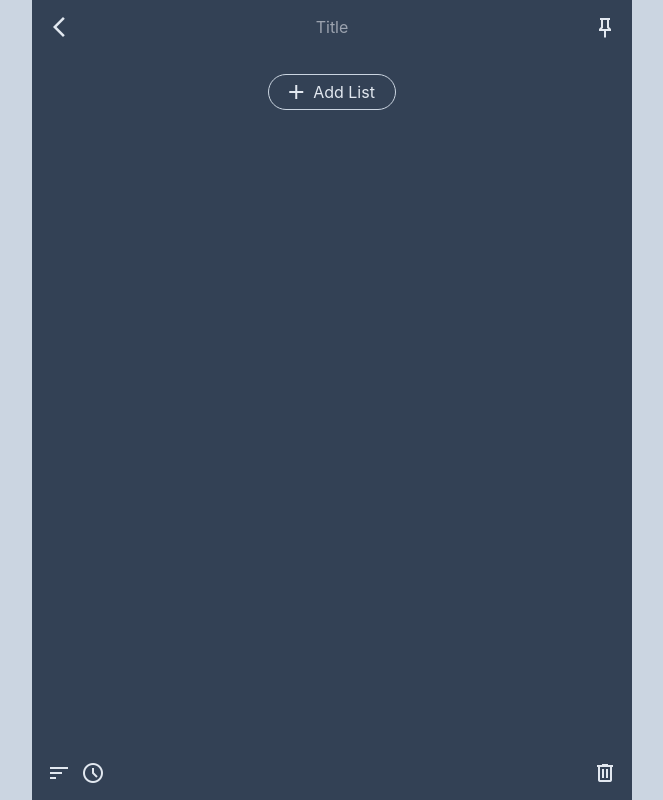
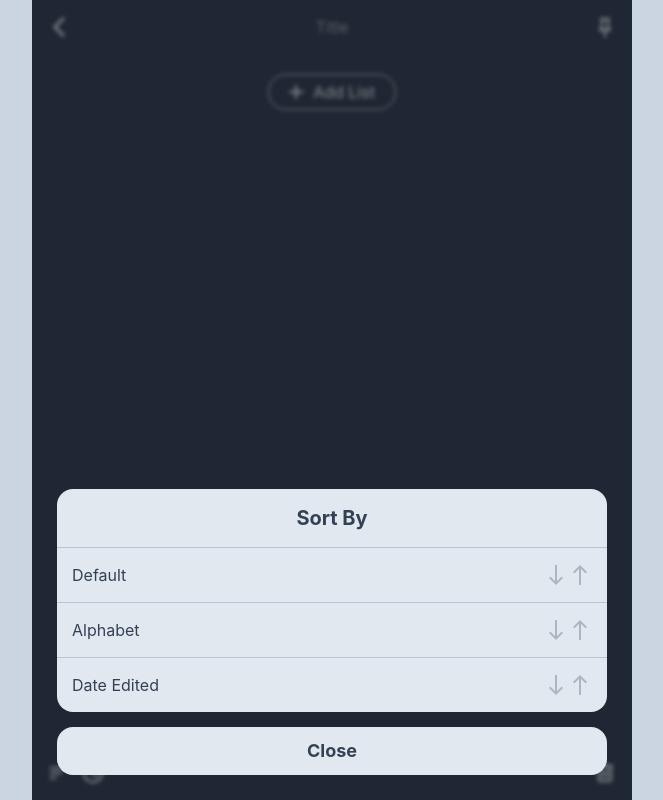
Before and after one commit to MuhammadRifan/ListNote, a Vue app: page /note in a window 1280 px wide. Both pictures are taken after a click on the element "sort". Shown: the whole page, without its empty margins (308-971 px from the left). Built offline with nearby package versions, Linux system fonts and the light colour scheme; a web font is replaced by a local one.

Commit message:
create modal component, add modal for sorting and delete note

```diff
--- /dev/null
+++ b/src/components/modal/ModalDialog.vue
@@ -0,0 +1,109 @@
+<script lang="ts">
+export default {
+  name: "ModalDialog",
+};
+</script>
+<script setup lang="ts">
+import { ref } from "vue";
+
+defineProps({
+  strTitle: {
+    type: String,
+  },
+  bButtonClose: {
+    type: Boolean,
+    default: true,
+  },
+});
+
+const modalID = "modal" + Math.floor(Math.random() * 1000).toString();
+
+const isShowing = ref(false);
+const onShow = ref(false);
+
+const show = () => {
+  isShowing.value = true;
+  onShow.value = true;
+};
+
+const hide = () => {
+  isShowing.value = false;
+  setTimeout(() => (onShow.value = false), 500);
+};
+
+defineExpose({ show, hide });
+</script>
+<template>
+  <div
+    v-show="onShow"
+    class="modal fixed bottom-0 z-[99] w-full max-w-[600px] h-full bg-black/40"
+    :class="isShowing ? 'showed' : 'dismissed'"
+    :id="modalID"
+  >
+    <div class="relative h-full">
+      <div class="h-full" @click="hide()" />
+      <div
+        class="absolute flex flex-col w-auto gap-y-[15px] text-slate-700 bottom-[25px] inset-x-[25px]"
+      >
+        <div class="overflow-hidden bg-slate-200 rounded-2xl z-[999]">
+          <div
+            v-if="strTitle"
+            class="text-center px-[10px] py-[15px] font-bold text-xl"
+          >
+            {{ strTitle }}
+          </div>
+          <slot />
+        </div>
+        <div
+          v-if="bButtonClose"
+          class="cursor-pointer bg-slate-200 rounded-2xl hover:bg-slate-200/80"
+          @click="hide()"
+        >
+          <div class="p-[10px] text-center text-lg font-bold">Close</div>
+        </div>
+      </div>
+    </div>
+  </div>
+</template>
+
+<style lang="scss" scoped>
+.modal {
+  transition: all 0.4s ease;
+  &.showed {
+    opacity: 1;
+    visibility: visible;
+    backdrop-filter: blur(2px);
+    animation: show 0.3s ease;
+  }
+  &.dismissed {
+    opacity: 0;
+    visibility: hidden;
+    backdrop-filter: blur(0);
+    animation: hide 0.3s ease;
+  }
+}
+@keyframes show {
+  0% {
+    opacity: 0;
+    visibility: hidden;
+    backdrop-filter: blur(0);
+  }
+  100% {
+    opacity: 1;
+    visibility: visible;
+    backdrop-filter: blur(2px);
+  }
+}
+@keyframes hide {
+  0% {
+    opacity: 1;
+    visibility: visible;
+    backdrop-filter: blur(2px);
+  }
+  100% {
+    opacity: 0;
+    visibility: hidden;
+    backdrop-filter: blur(0);
+  }
+}
+</style>
--- a/src/views/NoteView.vue
+++ b/src/views/NoteView.vue
@@ -7,10 +7,11 @@ export default {
 import TextField from "@/components/input_field/TextField.vue";
 import NoteField from "@/components/input_field/NoteField.vue";
 import { useListStore } from "@/store/ListStore";
-import { ePage, sortType } from "@/util/enum";
+import { ePage, sortType } from "@/util/NoteEnum";
 import NoteUtil from "@/util/NoteUtil";
 import { computed, onMounted, ref, watch, type ComputedRef } from "vue";
 import { useRouter } from "vue-router";
+import ModalDialog from "@/components/modal/ModalDialog.vue";
 
 const router = useRouter();
 const listStore = useListStore();
@@ -78,21 +79,16 @@ const unFocus = () => {
   noteNewField.value?.updateModelValue("");
 };
 
+const sortModal = ref<InstanceType<typeof ModalDialog> | null>(null);
 const sType = ref<sortType>();
 
-const sorting = () => {
-  if (sType.value === undefined) return;
+const sorting = (sort: sortType) => {
+  listStore.sort(sort);
+  sType.value = sort;
+  sortModal.value?.hide();
+};
 
-  if (sType.value === sortType.sId) {
-    sType.value = sortType.sDate;
-  } else if (sType.value === sortType.sDate) {
-    sType.value = sortType.sChara;
-  } else if (sType.value === sortType.sChara) {
-    sType.value = sortType.sId;
-  }
-
-  listStore.sort(sType.value);
-};
+const deleteModal = ref<InstanceType<typeof ModalDialog> | null>(null);
 
 const deleteList = () => {
   listStore.deleteList();
@@ -106,19 +102,10 @@ const showTime = () => {
   bShowTime.value = !bShowTime.value;
 };
 
-const convert2Digit = (num: number): string => {
-  if (num < 10) {
-    return `0${num}`;
-  } else return num.toString();
-};
-
 watch(
   () => listStore.getList,
   (list) => {
-    if (list != undefined) {
-      dateEdited.value = new Date(list.dtEdited);
-      sType.value = list.sortType;
-    }
+    if (list != undefined) dateEdited.value = new Date(list.dtEdited);
   }
 );
 
@@ -189,9 +176,9 @@ onMounted(() => {
             class="text-xs italic pl-[23px] text-slate-400 py-[1px]"
           >
             {{
-              convert2Digit(new Date(note.dtEdited).getHours()) +
+              NoteUtil.convert2Digit(new Date(note.dtEdited).getHours()) +
               ":" +
-              convert2Digit(new Date(note.dtEdited).getMinutes()) +
+              NoteUtil.convert2Digit(new Date(note.dtEdited).getMinutes()) +
               ", " +
               NoteUtil.month(new Date(note.dtEdited).getMonth(), true) +
               " " +
@@ -249,7 +236,7 @@ onMounted(() => {
   >
     <span
       class="cursor-pointer material-symbols-outlined text-slate-200"
-      @click="sorting()"
+      @click="sortModal?.show()"
     >
       sort
     </span>
@@ -272,9 +259,124 @@ onMounted(() => {
     </div>
     <span
       class="cursor-pointer material-symbols-outlined text-slate-200"
-      @click="deleteList()"
+      @click="deleteModal?.show()"
     >
       delete
     </span>
   </div>
+
+  <ModalDialog ref="sortModal" str-title="Sort By">
+    <div class="flex flex-col">
+      <div
+        class="flex justify-between items-center gap-x-[15px] p-[15px] border-t border-slate-400/50 cursor-pointer"
+        @click="
+          sType === sortType.sDefaultAsc
+            ? sorting(sortType.sDefaultDsc)
+            : sorting(sortType.sDefaultAsc)
+        "
+      >
+        <div
+          :class="
+            sType === sortType.sDefaultAsc || sType === sortType.sDefaultDsc
+              ? 'font-bold'
+              : ''
+          "
+        >
+          Default
+        </div>
+        <div class="flex items-center">
+          <span
+            class="text-slate-700 material-symbols-outlined"
+            :class="sType === sortType.sDefaultAsc ? '' : 'opacity-30'"
+          >
+            south
+          </span>
+          <span
+            class="text-slate-700 material-symbols-outlined"
+            :class="sType === sortType.sDefaultDsc ? '' : 'opacity-30'"
+          >
+            north
+          </span>
+        </div>
+      </div>
+      <div
+        class="flex justify-between items-center gap-x-[15px] p-[15px] border-t border-slate-400/50 cursor-pointer"
+        @click="
+          sType === sortType.sAlphaAsc
+            ? sorting(sortType.sAlphaDsc)
+            : sorting(sortType.sAlphaAsc)
+        "
+      >
+        <div
+          :class="
+            sType === sortType.sAlphaAsc || sType === sortType.sAlphaDsc
+              ? 'font-bold'
+              : ''
+          "
+        >
+          Alphabet
+        </div>
+        <div class="flex items-center">
+          <span
+            class="text-slate-700 material-symbols-outlined"
+            :class="sType === sortType.sAlphaAsc ? '' : 'opacity-30'"
+          >
+            south
+          </span>
+          <span
+            class="text-slate-700 material-symbols-outlined"
+            :class="sType === sortType.sAlphaDsc ? '' : 'opacity-30'"
+          >
+            north
+          </span>
+        </div>
+      </div>
+      <div
+        class="flex justify-between items-center gap-x-[15px] p-[15px] border-t border-slate-400/50 cursor-pointer"
+        @click="
+          sType === sortType.sDateAsc
+            ? sorting(sortType.sDateDsc)
+            : sorting(sortType.sDateAsc)
+        "
+      >
+        <div
+          :class="
+            sType === sortType.sDateAsc || sType === sortType.sDateDsc
+              ? 'font-bold'
+              : ''
+          "
+        >
+          Date Edited
+        </div>
+        <div class="flex items-center">
+          <span
+            class="text-slate-700 material-symbols-outlined"
+            :class="sType === sortType.sDateAsc ? '' : 'opacity-30'"
+          >
+            south
+          </span>
+          <span
+            class="text-slate-700 material-symbols-outlined"
+            :class="sType === sortType.sDateDsc ? '' : 'opacity-30'"
+          >
+            north
+          </span>
+        </div>
+      </div>
+    </div>
+  </ModalDialog>
+
+  <ModalDialog ref="deleteModal">
+    <div>
+      <div class="text-center p-[15px] text-sm tracking-wide text-slate-500">
+        You cannot undo this action
+      </div>
+      <div
+        class="border-t border-slate-400/50 text-center p-[15px] text-red-500 text-lg hover:bg-red-500/10 cursor-pointer"
+        @click="deleteList()"
+      >
+        Delete note
+      </div>
+    </div>
+  </ModalDialog>
 </template>
```
